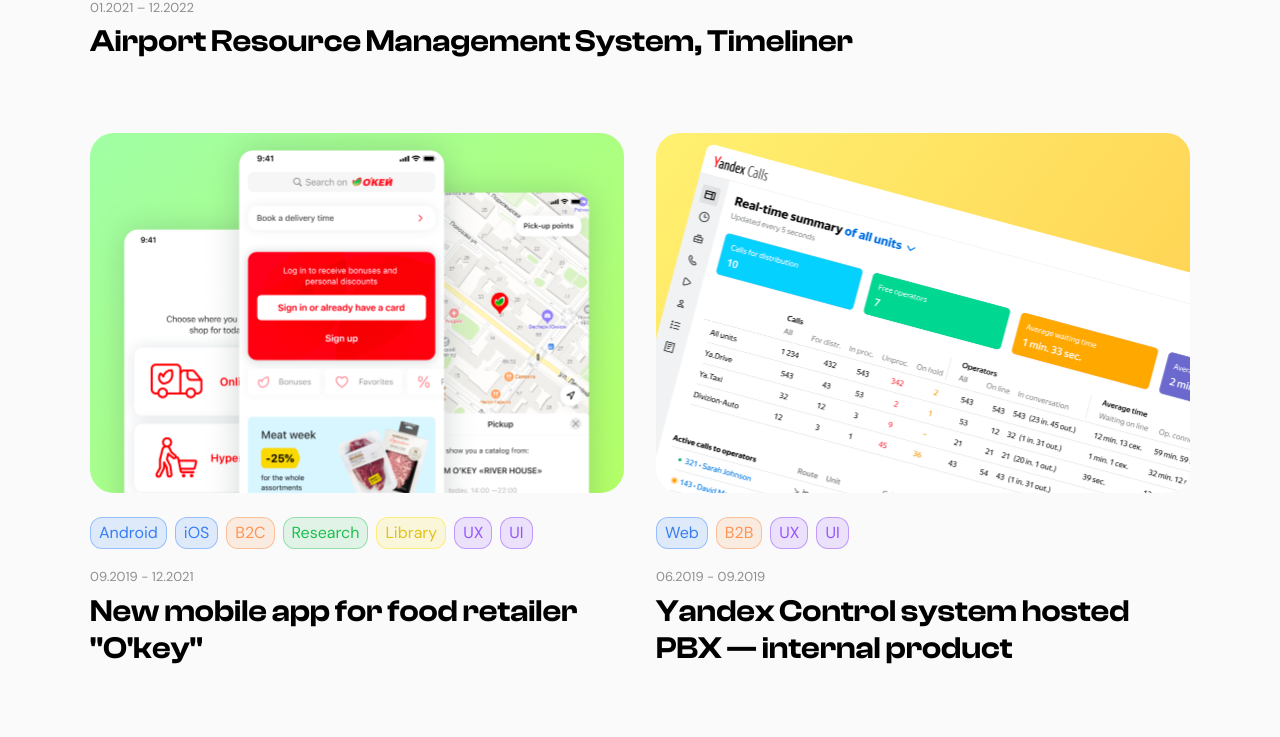
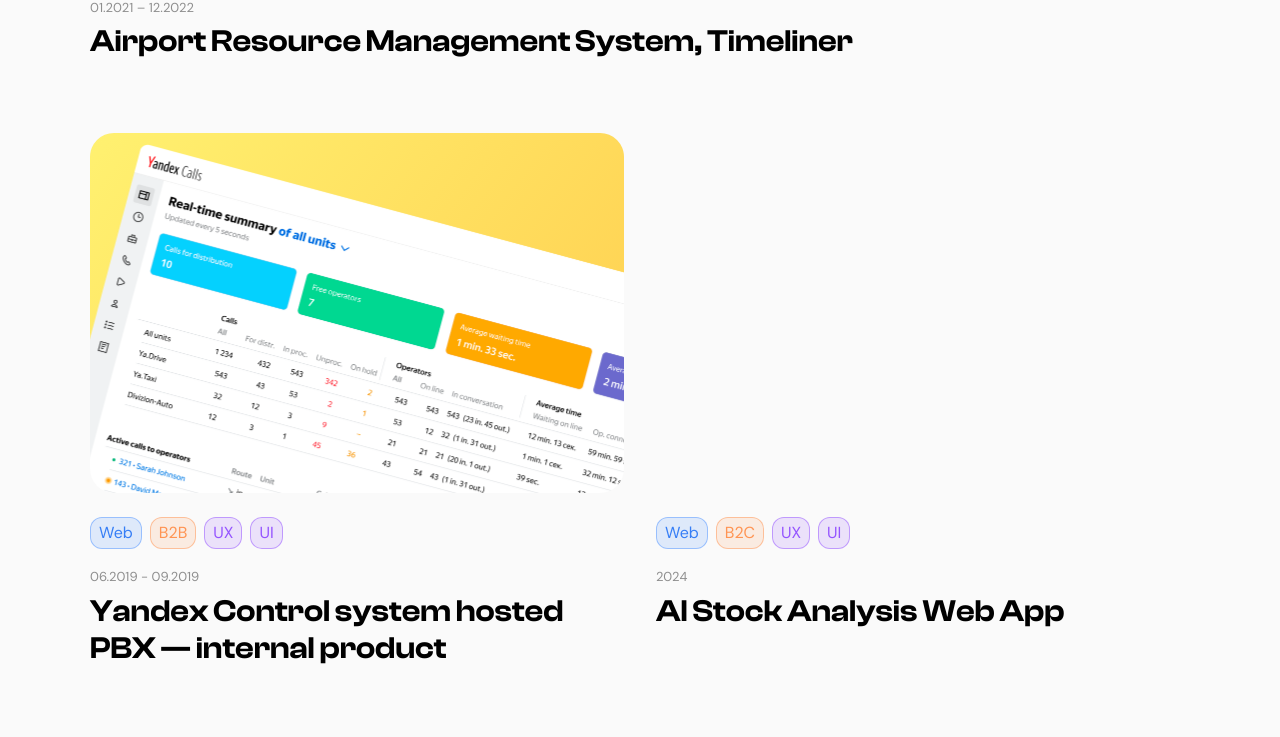
Before and after one commit to a123poly-dev/portfolio, a React (Vite) app in the folder app/: page / in a window 1280 px wide. Shown: the part 1118-1855 px from the top of the page. Built offline with nearby package versions, Linux system fonts and the light colour scheme.

Commit message:
Update works-data.ts
change order for cases (pbx-ok),
add new case only in work-data file
add string

```diff
--- a/app/src/components/WorksGrid/works-data.ts
+++ b/app/src/components/WorksGrid/works-data.ts
@@ -14,6 +14,7 @@ export type TProject = {
   link: string
   size: "large" | "medium" | "small"
   comingSoon?: boolean
+  externalLink?: string
 }
 
 export const projects: TProject[] = [
@@ -34,6 +35,39 @@ export const projects: TProject[] = [
     size: "large",
   },
   {
+    id: "ya-calls",
+    title: "Yandex Control system hosted PBX — internal product",
+    date: "06.2019 - 09.2019",
+    tags: [
+      { label: "Web", color: "blue" },
+      { label: "B2B", color: "orange" },
+      { label: "UX", color: "purple" },
+      { label: "UI", color: "purple" },
+    ],
+    coverClass: "pbhCover",
+    link: "/ya-calls",
+    size: "medium",
+  },
+
+// New one
+   {
+    id: "ai-case",
+    title: "AI Stock Analysis Web App",
+    date: "2024",
+    tags: [
+      { label: "Web", color: "blue" },
+      { label: "B2C", color: "orange" },
+      { label: "UX", color: "purple" },
+      { label: "UI", color: "purple" },
+    ],
+    coverClass: "aiCover",
+    link: "",
+    externalLink: "https://www.behance.net/gallery/244853723/AI-Stock-Analysis-Web-App-Case-Study",
+    size: "medium",
+  },
+
+
+  {
     id: "okey-app",
     title: 'New mobile app for food retailer "O\'key"',
     date: "09.2019 - 12.2021",
@@ -50,20 +84,7 @@ export const projects: TProject[] = [
     link: "/okey-app",
     size: "medium",
   },
-  {
-    id: "ya-calls",
-    title: "Yandex Control system hosted PBX — internal product",
-    date: "06.2019 - 09.2019",
-    tags: [
-      { label: "Web", color: "blue" },
-      { label: "B2B", color: "orange" },
-      { label: "UX", color: "purple" },
-      { label: "UI", color: "purple" },
-    ],
-    coverClass: "pbhCover",
-    link: "/ya-calls",
-    size: "medium",
-  },
+
   {
     id: "taxi",
     title: "Concept for driver taxi app",
```
